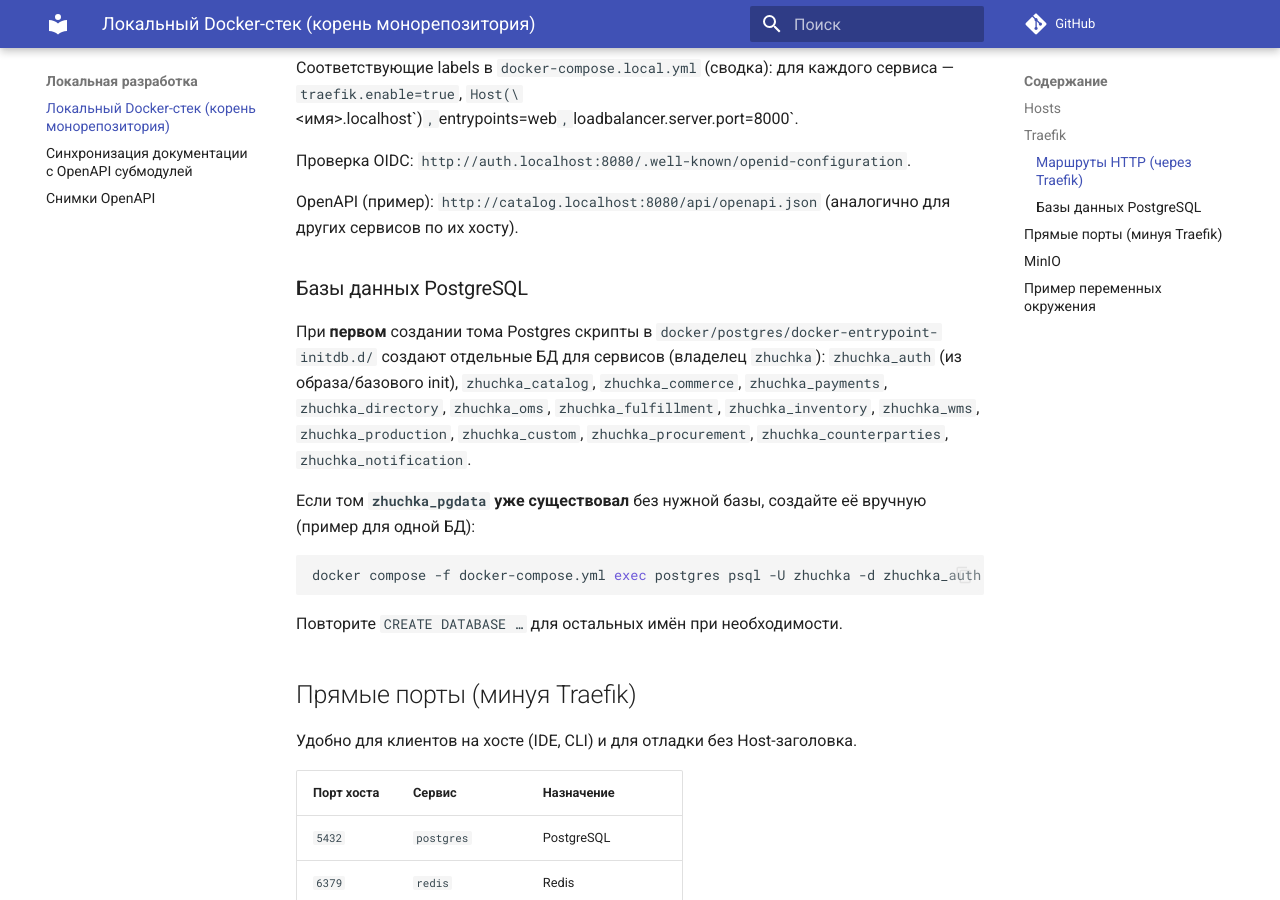
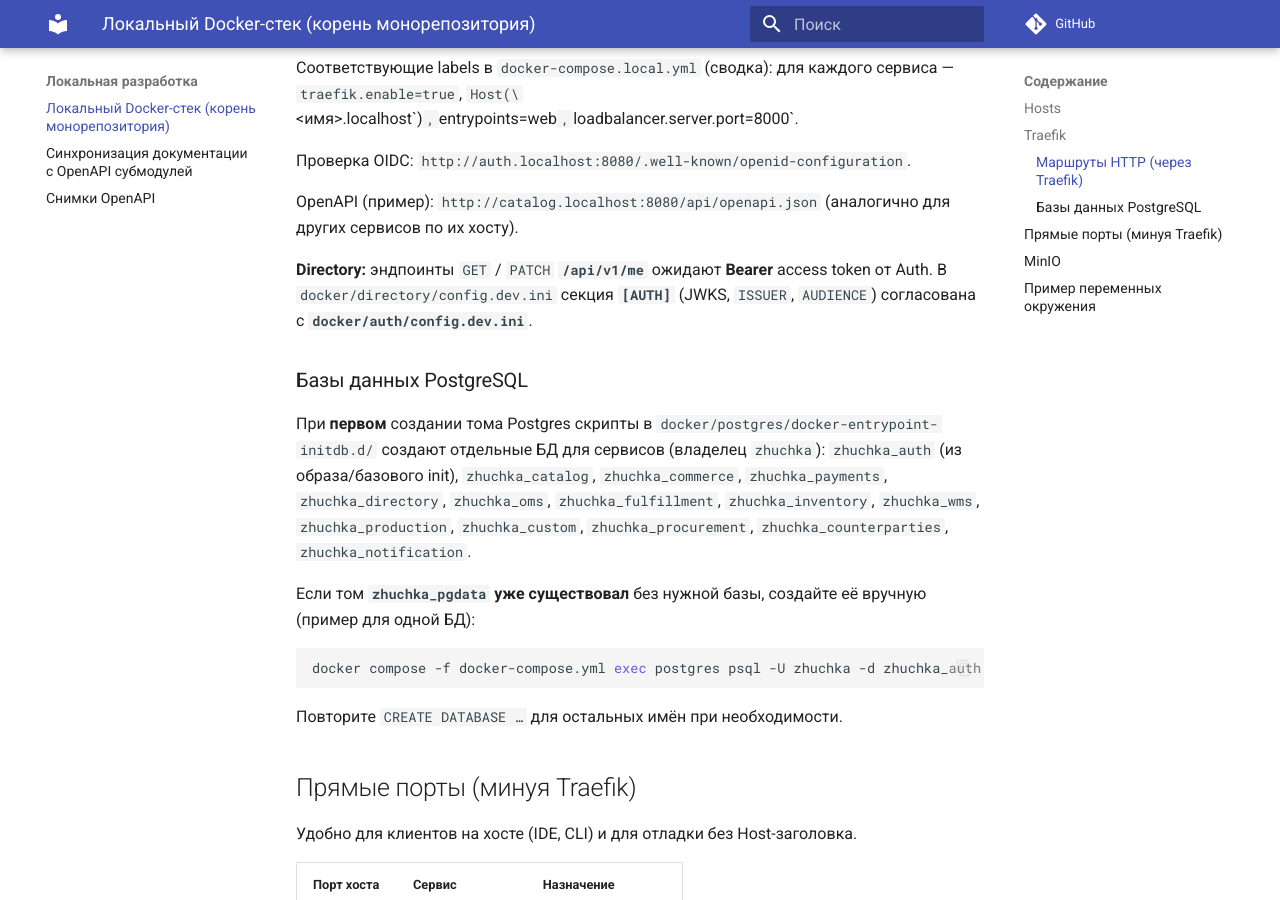
Before and after one commit to ZhuchkaTriplesix/ZhuchkaKeyboards, an MkDocs documentation site: the page built from docs/docker-local.md, in a window 1280 px wide and 900 px high, scrolled down 1921 px. Built offline with MkDocs 1.6.1 and Material for MkDocs 9.7.7, drawn with Linux system fonts in a browser that asks for light colours; comment, search, counter and statistics services are not loaded.

Commit message:
feat(directory): bump submodule for /api/v1/me + docker [AUTH]
Point services/directory at JWT-backed customer self-service API; mount Auth
JWKS settings in docker overlay; document Bearer requirement in docker-local.

Made-with: Cursor

```diff
--- a/docs/docker-local.md
+++ b/docs/docker-local.md
@@ -61,6 +61,8 @@ docker compose -f docker-compose.yml -f docker-compose.local.yml up -d --build
 
 OpenAPI (пример): `http://catalog.localhost:8080/api/openapi.json` (аналогично для других сервисов по их хосту).
 
+**Directory:** эндпоинты `GET` / `PATCH` **`/api/v1/me`** ожидают **Bearer** access token от Auth. В `docker/directory/config.dev.ini` секция **`[AUTH]`** (JWKS, `ISSUER`, `AUDIENCE`) согласована с **`docker/auth/config.dev.ini`**.
+
 ### Базы данных PostgreSQL
 
 При **первом** создании тома Postgres скрипты в `docker/postgres/docker-entrypoint-initdb.d/` создают отдельные БД для сервисов (владелец `zhuchka`): `zhuchka_auth` (из образа/базового init), `zhuchka_catalog`, `zhuchka_commerce`, `zhuchka_payments`, `zhuchka_directory`, `zhuchka_oms`, `zhuchka_fulfillment`, `zhuchka_inventory`, `zhuchka_wms`, `zhuchka_production`, `zhuchka_custom`, `zhuchka_procurement`, `zhuchka_counterparties`, `zhuchka_notification`.
```
Also changed, not shown: 1 other file.
